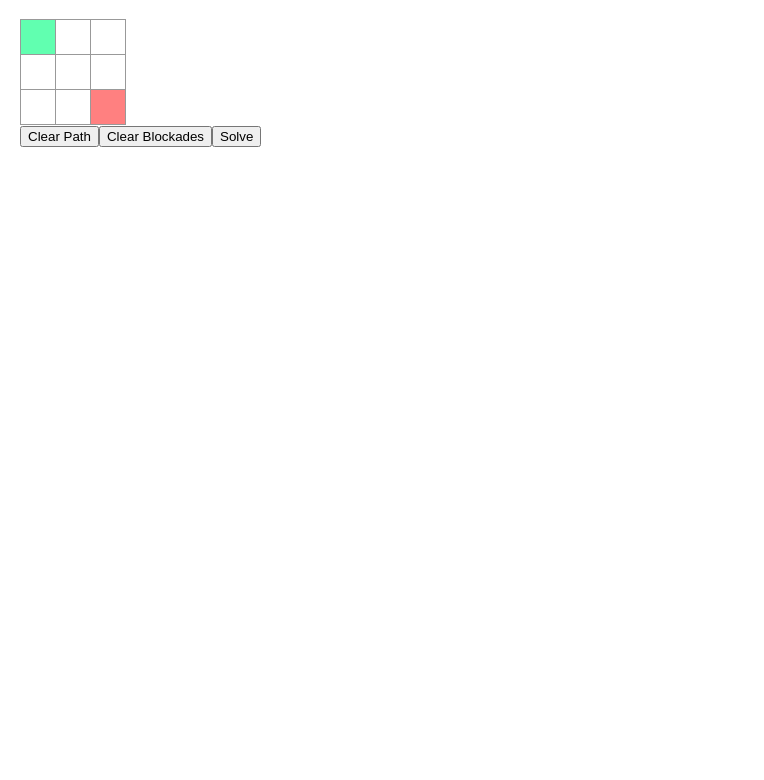
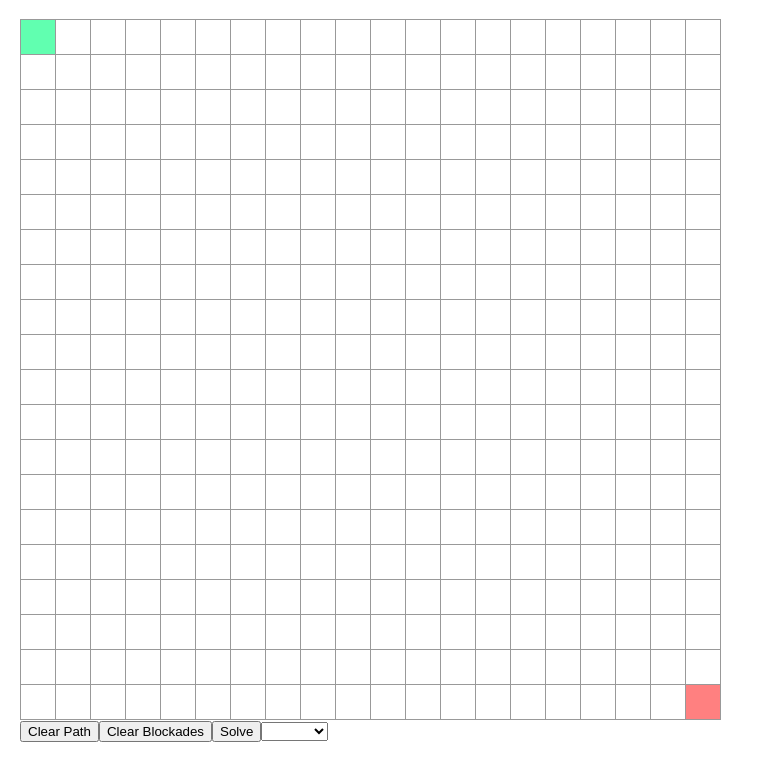
Before and after one commit to ibeale/graph-algo-visualizer, a React (Create React App) app: page / in a window 1280 px wide. Shown: the top 780 px of the page, without its empty margins (0-764 px from the left). Built offline with nearby package versions, Linux system fonts and the light colour scheme.

Commit message:
better size

```diff
--- a/src/App.tsx
+++ b/src/App.tsx
@@ -32,9 +32,9 @@ export class App extends React.Component<AppProps, AppState>{
         super(props);
         let newMatrix : number[][] = [];
         this.state = {
-            boardH: 3,
+            boardH: 20,
             startPt: new Point(0,0),
-            endPt: new Point (2,2),
+            endPt: new Point (19,19),
             adjMatrix: [],
             points: [],
             visited: [],
@@ -169,6 +169,10 @@ export class App extends React.Component<AppProps, AppState>{
                 <button onClick={this.clearPath}>Clear Path</button>
                 <button onClick={this.clearBlockades}>Clear Blockades</button>
                 <button onClick={this.solveShortestPath}>Solve</button>
+                <select>
+                    <option></option>
+                    <option onClick={() => this.setSolver(SolverTypes.Dijkstra)}>Dijkstra</option>
+                </select>
             </div>
             )
         }
```
